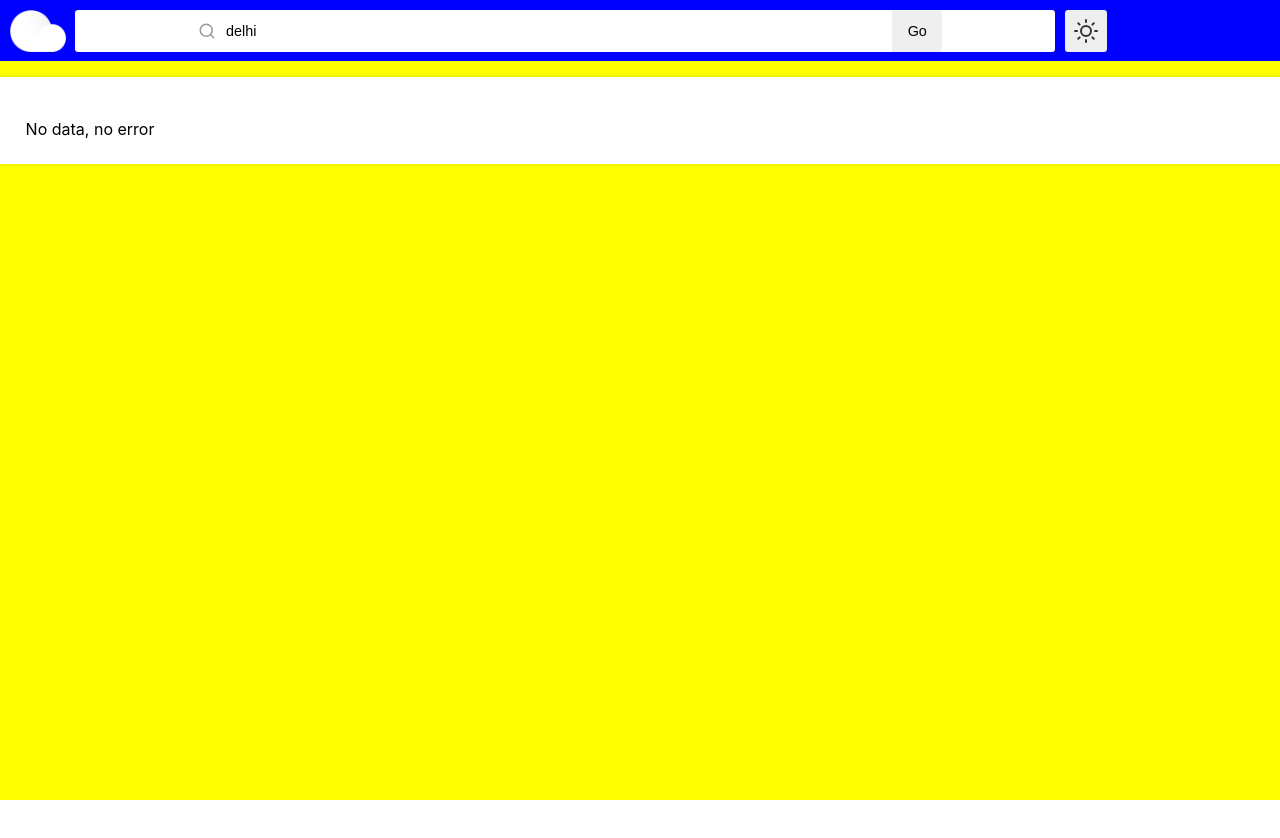
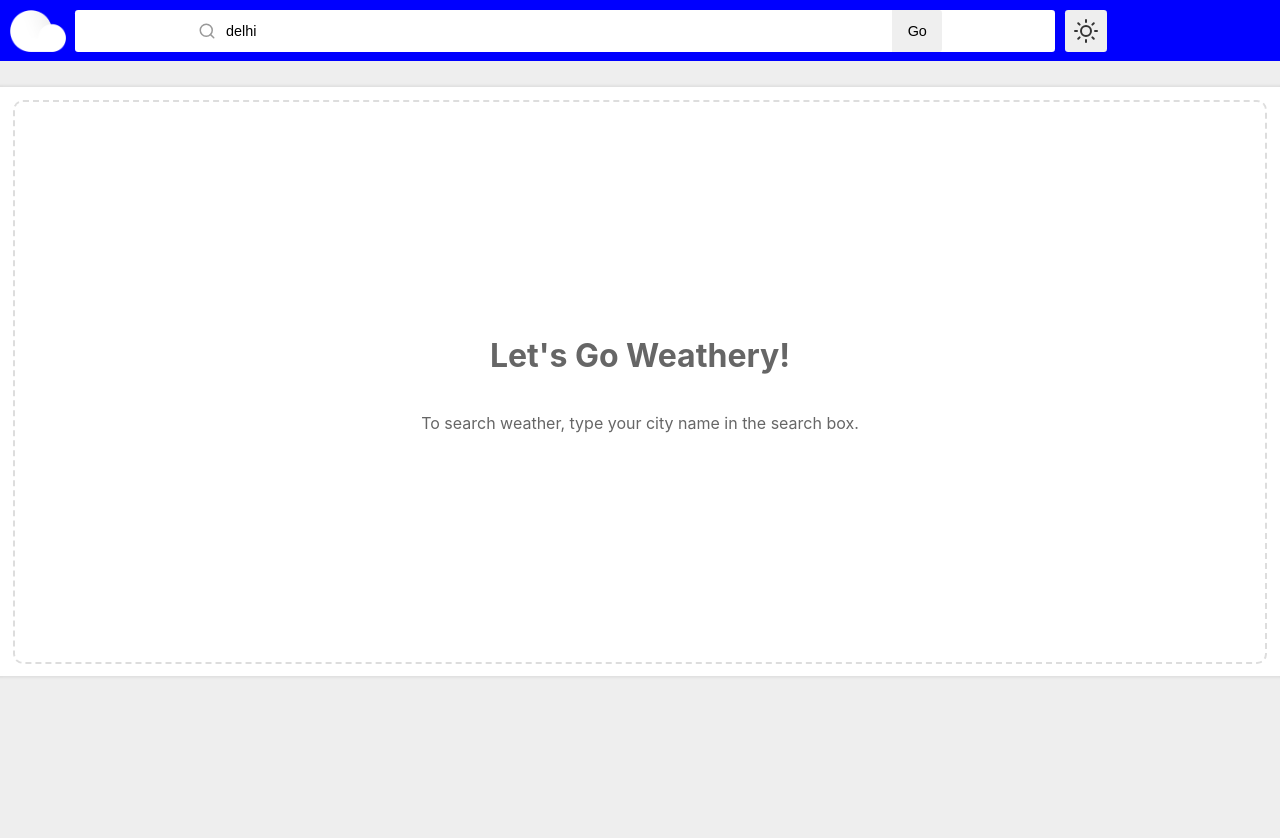
Before and after one commit to satnamsvirdi/weathery, a React (Create React App) app: page / in a window 1280 px wide. Shown: the top 838 px of the page. Before the commit the page ends 800 px from the top, so only its background shows below. Built offline with nearby package versions, Linux system fonts and the light colour scheme.

Commit message:
Add style to Error, Loading and InitialScreen components

```diff
--- a/src/App.css
+++ b/src/App.css
@@ -1,8 +1,11 @@
 .app {
-	background-color: yellow;
+	background-color: #eee;
+	/*min-height: 100vh;*/
 	min-height: 100vh;
+	/*height: auto;*/
 	/*height: 100%;*/
 	min-width: 100vw;
+	padding-bottom: 3.2rem;
 }
 
 header {
@@ -122,15 +125,32 @@ header {
 /*/////////////////////////////////////////////////////////////*/
 
 .card-container {
-	/*max-width: 100vw;*/
-	background: white;
+	background-color: white;
 	box-shadow: 0 0 2px 2px rgba(0, 0, 0, 6%);
-	margin-bottom: 3rem;
+	/*margin-bottom: 1.6rem;*/
+	padding: 0.8rem;
+	margin-top: 1.6rem;
+	/*min-height: 70vh;*/
 }
-.card {
-	/*background-color: green;*/
-	padding: 0.8rem;
-	margin-top: 1rem;
+.test {
+	/*background-color: #f1f1f1;*/
+	color: #666;
+	height: 70vh;
+	display: flex;
+	flex-direction: column;
+	align-items: center;
+	justify-content: center;
+	border-radius: 10px;
+	border: 2px dashed #ddd;
+}
+.test-heading {
+	/*display: block;*/
+}
+.test-text {
+	text-align: center;
+	max-width: 70%;
+	font-weight: 400;
+	/*display: block;*/
 }
 .card-top {
 	background-color: skyblue;
@@ -141,7 +161,6 @@ header {
 	/*background-color: green;*/
 	display: flex;
 	flex-direction: column;
-	/*align-items: center;*/
 	text-align: center;
 }
 .card-info-city {
--- a/src/components/Error.js
+++ b/src/components/Error.js
@@ -1,5 +1,10 @@
 function Error({ error }) {
-	return <p>{`${error.cod}: ${error.message}`}</p>;
+	return (
+		<div className="test">
+			<h1 className="test-heading">{error.cod}</h1>
+			<p className="test-text">{error.message}</p>
+		</div>
+	);
 }
 
 export default Error;
--- /dev/null
+++ b/src/components/InitialScreen.js
@@ -0,0 +1,11 @@
+const InitialScreen = () => {
+	return (
+		<div className="test">
+			<h1 className="test-heading">Let's Go Weathery!</h1>
+			<p className="test-text">
+				To search weather, type your city name in the search box.
+			</p>
+		</div>
+	);
+};
+export default InitialScreen;
--- a/src/components/Loading.js
+++ b/src/components/Loading.js
@@ -1,5 +1,9 @@
 function Loading() {
-	return <>Loading...</>;
+	return (
+		<div className="test">
+			<h3 className="test-text">Loading...</h3>
+		</div>
+	);
 }
 
 export default Loading;
--- a/src/components/WeatherContainer.js
+++ b/src/components/WeatherContainer.js
@@ -1,6 +1,7 @@
 import WeatherData from "./WeatherData";
 import Error from "./Error";
 import Loading from "./Loading";
+import InitialScreen from "./InitialScreen";
 
 const WeatherContainer = ({ weatherData, error, loading }) => {
 	let cardData;
@@ -30,16 +31,14 @@ const WeatherContainer = ({ weatherData, error, loading }) => {
 		cardData = <WeatherData data={weatherData} parseTime={parseTime} />;
 	} else {
 		if (error) {
-			cardData = <Loading error={error} />;
+			cardData = <Error error={error} />;
 		} else {
-			cardData = <div className="card">No data, no error</div>;
+			cardData = <InitialScreen />;
 		}
 	}
 
 	return (
-		<div className="card-container">
-			<div className="card">{loading ? <Loading /> : cardData}</div>
-		</div>
+		<div className="card-container">{loading ? <Loading /> : cardData}</div>
 	);
 };
 
```
